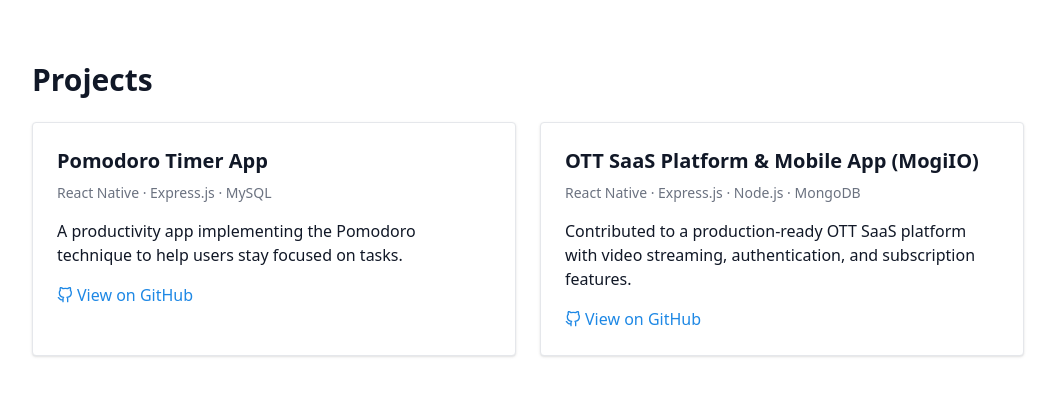
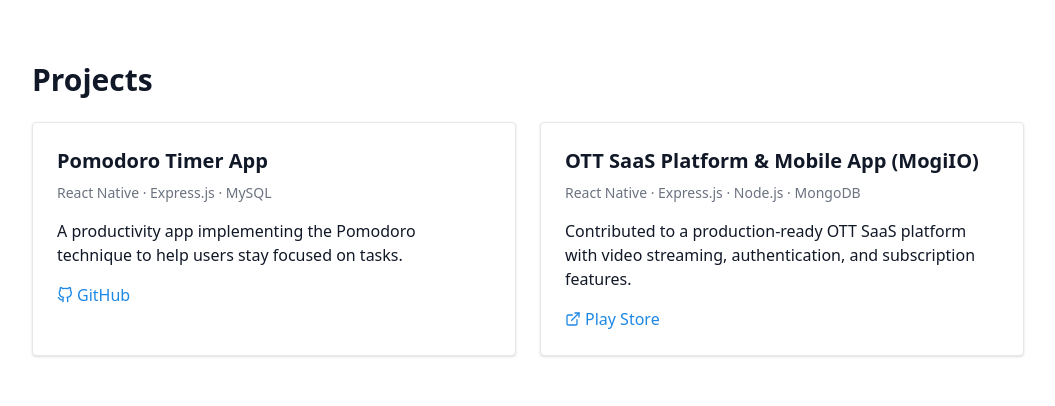
Before and after one commit to DevGupta004/resume, a React (Vite) app: page / in a window 1280 px wide. Shown: the part 2260-2666 px from the top of the page, without its empty margins (112-1167 px from the left). Built offline with nearby package versions, Linux system fonts and the light colour scheme; the HTML template or start-up script is replaced by a standard one.

Commit message:
JSON data Updated

```diff
--- a/src/components/Projects.jsx
+++ b/src/components/Projects.jsx
@@ -1,5 +1,5 @@
 import React from 'react';
-import { FiGithub } from 'react-icons/fi';
+import { FiGithub, FiExternalLink } from 'react-icons/fi';
 
 import { resumeData } from '../data/resumeData';
 
@@ -13,14 +13,42 @@
             <h3 className="text-xl font-semibold mb-2">{proj.title}</h3>
             <p className="mb-4 text-sm text-gray-500 dark:text-gray-400">{proj.tech.join(' · ')}</p>
             <p className="mb-4">{proj.description}</p>
+            {Array.isArray(proj.links) && proj.links.length > 0 ? (
+              <div className="flex flex-wrap gap-4">
+                {proj.links.map((l, i) => {
+                  const isGithub = l.url?.includes('github.com') || /github/i.test(l.label || '');
+                  const Icon = isGithub ? FiGithub : FiExternalLink;
+                  const label = l.label || (isGithub ? 'GitHub' : 'Open Link');
+                  return (
                     <a
-              href={proj.github}
+                      key={i}
+                      href={l.url}
                       target="_blank"
                       rel="noopener noreferrer"
                       className="flex items-center text-primary hover:underline"
                     >
-              <FiGithub className="mr-1" /> View on GitHub
+                      <Icon className="mr-1" /> {label}
                     </a>
+                  );
+                })}
+              </div>
+            ) : (() => {
+              const url = proj.github || proj.link;
+              if (!url) return null;
+              const isGithub = url.includes('github.com');
+              const Icon = isGithub ? FiGithub : FiExternalLink;
+              const label = isGithub ? 'View on GitHub' : 'Open Link';
+              return (
+                <a
+                  href={url}
+                  target="_blank"
+                  rel="noopener noreferrer"
+                  className="flex items-center text-primary hover:underline"
+                >
+                  <Icon className="mr-1" /> {label}
+                </a>
+              );
+            })()}
           </div>
         ))}
       </div>
--- a/src/data/resumeData.js
+++ b/src/data/resumeData.js
@@ -81,14 +81,18 @@
       tech: ['React Native', 'Express.js', 'MySQL'],
       description:
         'A productivity app implementing the Pomodoro technique to help users stay focused on tasks.',
-      github: 'https://github.com/DevGupta004/pro-focus-app',
+      links: [
+        { label: 'GitHub', url: 'https://github.com/DevGupta004/pro-focus-app' },
+      ],
     },
     {
       title: 'OTT SaaS Platform & Mobile App (MogiIO)',
       tech: ['React Native', 'Express.js', 'Node.js', 'MongoDB'],
       description:
         'Contributed to a production-ready OTT SaaS platform with video streaming, authentication, and subscription features.',
-      github: 'https://play.google.com/store/apps/details?id=com.release.mitwatv',
+      links: [
+        { label: 'Play Store', url: 'https://play.google.com/store/apps/details?id=com.release.mitwatv' },
+      ],
     },
   ],
 };
```
Also changed, not shown: 1 other file (tests, documents, lock files or other folders). Lines whose indentation alone changed are shown as unchanged.
